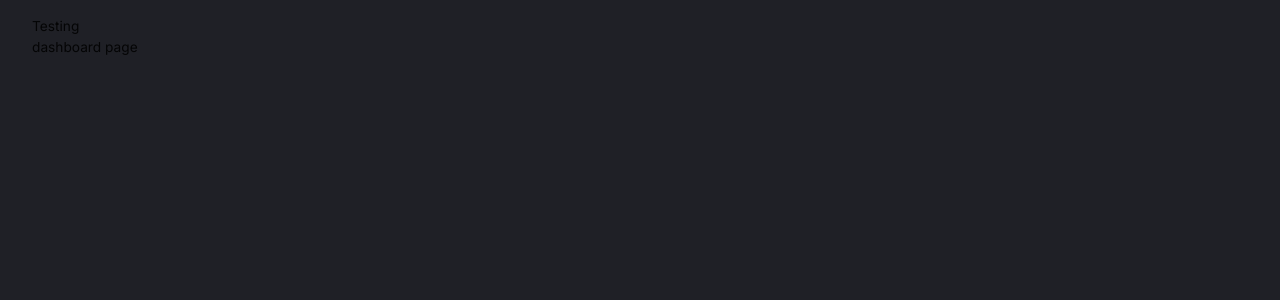
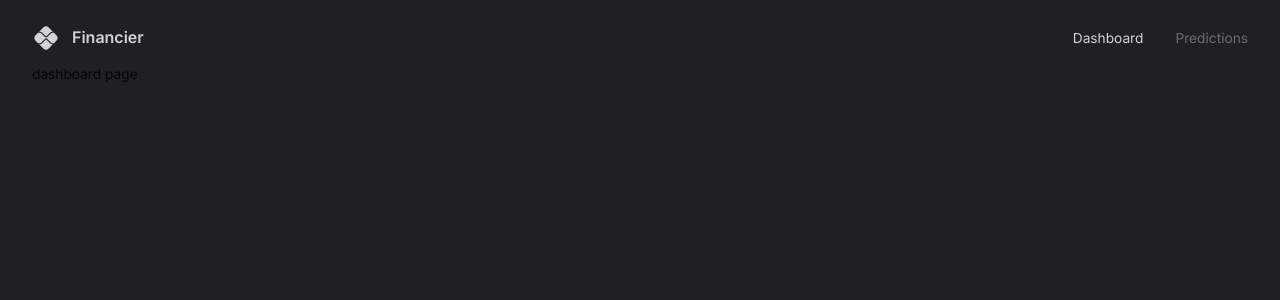
Before and after one commit to paxton44/MERN-Finance-Dashboard, a React (Vite) app in the folder client/: page / in a window 1280 px wide. Shown: the top 300 px of the page. Built offline with nearby package versions, Linux system fonts and the light colour scheme.

Commit message:
finished navbar

```diff
--- /dev/null
+++ b/client/src/components/FlexBetween.tsx
@@ -0,0 +1,10 @@
+import { Box } from "@mui/material";
+import { styled } from "@mui/system";
+
+const FlexBetween = styled(Box)({
+    display:"flex",
+    justifyContent: "space-between",
+    alignItems: "center",
+});
+
+export default FlexBetween;
--- a/client/src/scenes/navbar/index.tsx
+++ b/client/src/scenes/navbar/index.tsx
@@ -1,6 +1,8 @@
 import { useState } from "react";
 import { Link } from"react-router-dom";
 import { Box, Typography, useTheme } from "@mui/material";
+import FlexBetween from "@/components/FlexBetween";
+import PixIcon from "@mui/icons-material/Pix";
 
 
 
@@ -8,13 +10,44 @@
 
 const Navbar = (props: Props) => {
     const { palette } = useTheme();
+    const [selected, setSelected] = useState("dashboard");
   return (
-    <Box
-        display="flex"
-        justifyContent="space-between"
-        alignItems="center">
-          <Typography>Testing</Typography>
-    </Box>
+    <FlexBetween mb="0.25rem" p="0.5rem 0rem" color={palette.grey[300]}>
+          {/* Left Side         */}
+            <FlexBetween gap="0.75rem">
+                <PixIcon sx={{ fontSize: "28px" }} />
+                  <Typography variant="h4" fontSize="16px">
+                    Financier
+                  </Typography>
+            </FlexBetween>
+          {/* Right Side */}
+            <FlexBetween gap="2rem">
+                <Box sx={{ "&hover": { color: palette.primary[100] } }}>
+                    <Link
+                    to="/"
+                    onClick={() => setSelected("dashboard")}
+                    style={{
+                      color: selected === "dashboard" ? "inherit" : palette.grey[700],
+                      textDecoration: "inherit",
+                    }}
+                    >
+                      Dashboard
+                    </Link>
+                </Box>
+                <Box sx={{ "&:hover": { color: palette.primary[100] } }}>
+                  <Link
+                  to="/"
+                  onClick={() => setSelected("predictions")}
+                  style={{
+                    color: selected === "predictions" ? "inherit" : palette.grey[700],
+                    textDecoration: "inherit",
+                  }}
+                  >
+                    Predictions
+                  </Link>
+                </Box>
+            </FlexBetween>
+    </FlexBetween>
   )
 }
 
```
